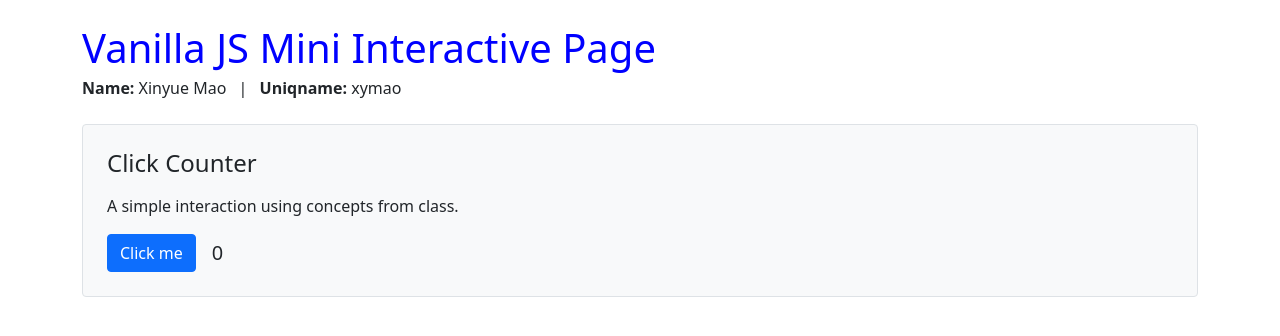
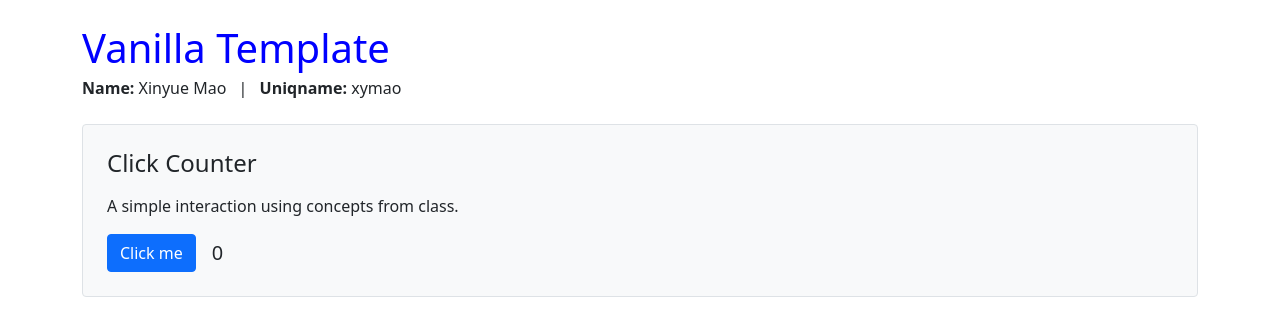
Before and after one commit to mxylumos/F25_vanillaJS, a website: page index.html in a window 1280 px wide. Drawn offline with nearby package versions, Linux system fonts and the light colour scheme.

Commit message:
vanilla js publish

```diff
--- a/index.html
+++ b/index.html
@@ -2,7 +2,7 @@
 <html lang="en">
 <head>
   <meta charset="utf-8">
-  <title>Vanilla Template</title>
+  <title>Vanilla JS Template</title>
   <link href="https://cdn.jsdelivr.net/npm/bootstrap@5.1.3/dist/css/bootstrap.min.css" rel="stylesheet"
         integrity="sha384-1BmE4kWBq78iYhFldvKuhfTAU6auU8tT94WrHftjDbrCEXSU1oBoqyl2QvZ6jIW3"
         crossorigin="anonymous">
@@ -13,7 +13,7 @@
 <header class="container py-4">
   <div class="row align-items-center">
     <div class="col">
-      <h1 class="mb-1">Vanilla JS Mini Interactive Page</h1>
+      <h1 class="mb-1">Vanilla Template</h1>
       <p class="mb-0">
         <strong>Name:</strong> Xinyue Mao
         <span class="mx-2">|</span>
```
